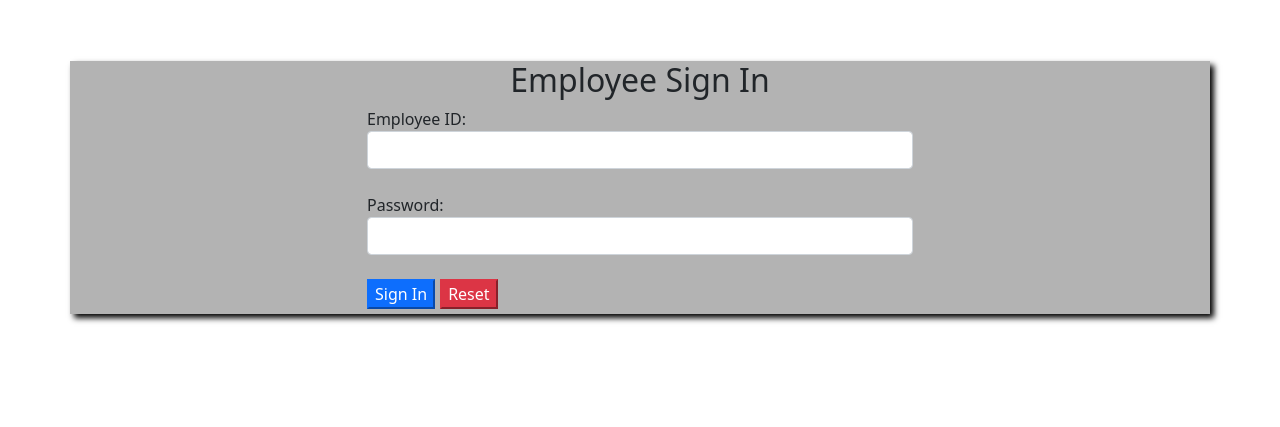
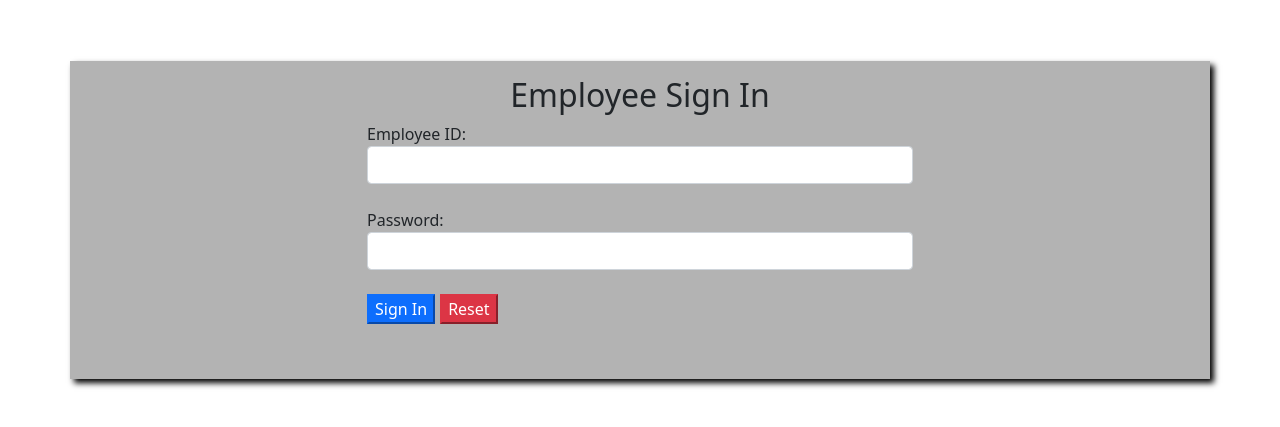
Before and after one commit to TCS-19-7-21-CapstoneGroup17/capstone, an Angular app in the folder Frontend/GroceryStore/: page /employeeSignin in a window 1280 px wide. Shown: the part 131-558 px from the top of the page. Built offline with nearby package versions, Linux system fonts and the light colour scheme.

Commit message:
added in error message for failed login frontend

```diff
--- a/Frontend/GroceryStore/src/app/employee/sign-in/sign-in.component.html
+++ b/Frontend/GroceryStore/src/app/employee/sign-in/sign-in.component.html
@@ -1,7 +1,7 @@
 <div>
     <div class="container" style="background-color: rgb(179, 179, 179); box-shadow: 4px 4px 6px black; margin-top: 15%;">
         <div class="row">
-            <h2 style="text-align: center;">Employee Sign In</h2>
+            <h2 style="text-align: center; margin-top: 15px;">Employee Sign In</h2>
         </div>
         <div class="row">
             <div class="col-3">
@@ -15,9 +15,13 @@
                     <input type="submit" value="Sign In" style="margin-right: 5px;" class="btn-primary"/>
                     <input type="reset" value="Reset" class="btn-danger" style="margin-bottom: 5px;"/>
                 </form>
+
             </div>
             <div class="col-3">
             </div>
         </div>
+        <div class="row">
+            <span class="alert" role="alert" style="text-align: center; color: crimson;">{{msg}}</span>
+        </div>
     </div>
 </div>
```
